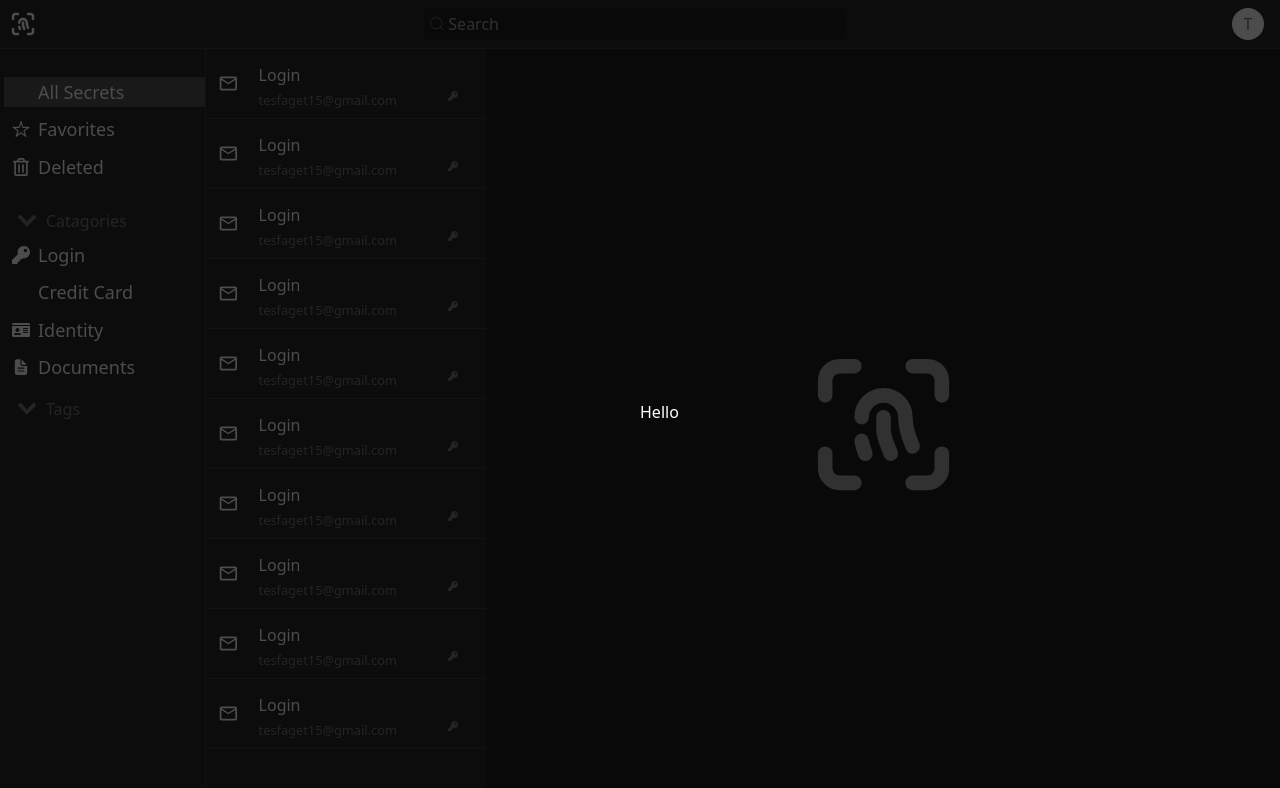
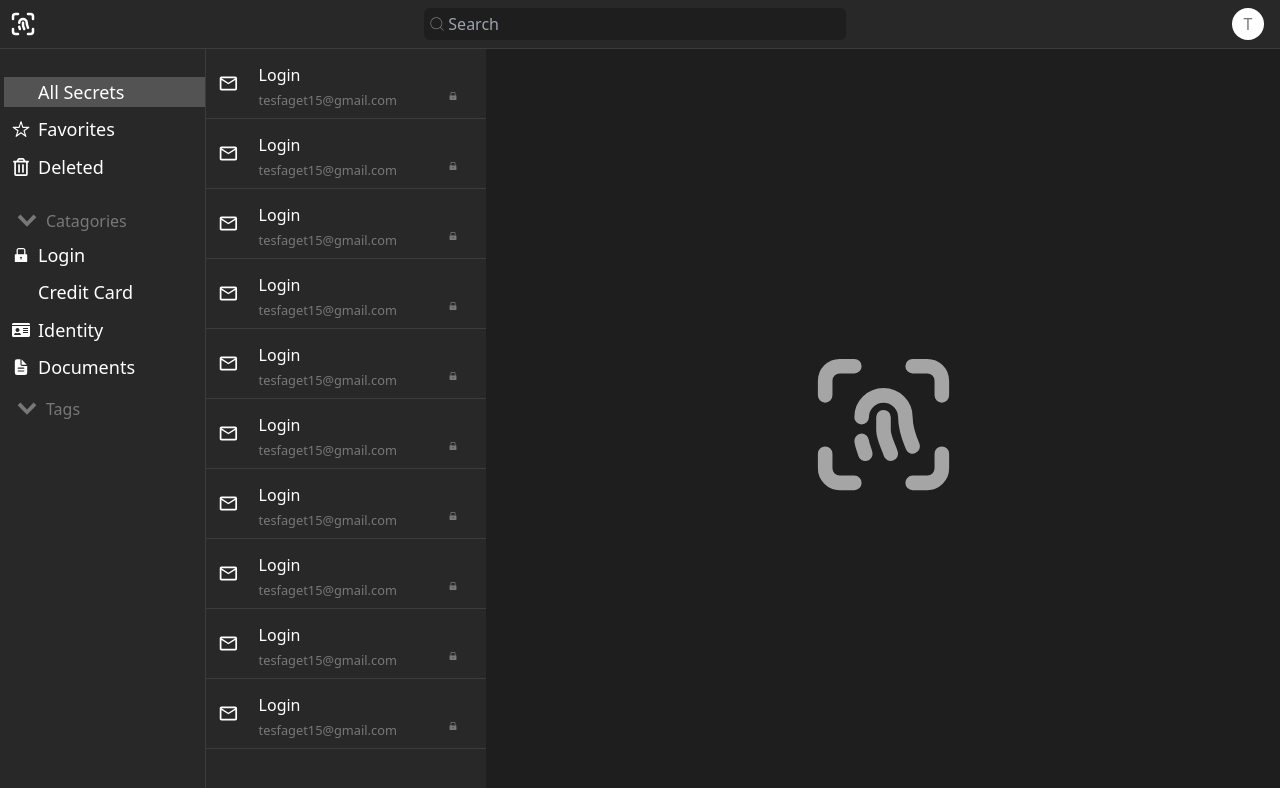
Before and after one commit to tesfatesfaye/FreePass, a React (Vite) app in the folder client/: page / in a window 1280 px wide. Shown: the top 788 px of the page. Built offline with nearby package versions, Linux system fonts and the light colour scheme; some icons are missing.

Commit message:
made changes to the add secret modal as well as changed the login Icon

```diff
--- a/client/src/components/icons/IconLibrary.ts
+++ b/client/src/components/icons/IconLibrary.ts
@@ -14,6 +14,7 @@ import {
 } from "react-icons/io5";
 import { MdOutlineEmail as Email } from "react-icons/md";
 import { TbFingerprintScan as MainIcon } from "react-icons/tb";
+import { AiFillLock as Lock } from "react-icons/ai";
 const icons = {
   AllSecrets,
   ChevronDown,
@@ -25,6 +26,7 @@ const icons = {
   Trash,
   Email,
   MainIcon,
+  Lock,
 };
 
 export default icons;
--- a/client/src/components/secrets/Secrets.tsx
+++ b/client/src/components/secrets/Secrets.tsx
@@ -4,7 +4,7 @@ import SecretItem from "./SecretItem";
 const SecretParent: FC = () => {
   const { secretParentHeight } = useContext(DashboardContext);
   const secrets = Array.from({ length: 10 }, (j, i) => (
-    <SecretItem key={String(i)} id={String(i)} subtype="Email"type="Key" />
+    <SecretItem key={String(i)} id={String(i)} subtype="Email" type="Lock" />
   ));
   return (
     <div
--- a/client/src/data/sideBarData.ts
+++ b/client/src/data/sideBarData.ts
@@ -9,7 +9,7 @@ const sideBarMain = [
 ];
 
 const sideBarSub = [
-  { id: uuidv4(), name: "Login", icon: "Key" },
+  { id: uuidv4(), name: "Login", icon: "Lock" },
   { id: uuidv4(), name: "Credit Card", icon: "Payment" },
   { id: uuidv4(), name: "Identity", icon: "Id" },
   { id: uuidv4(), name: "Documents", icon: "Document" },
--- a/client/src/modals/AddSecret.tsx
+++ b/client/src/modals/AddSecret.tsx
@@ -1,11 +1,15 @@
-import { FC } from "react";
+import { FC, useContext } from "react";
+import { DashboardContext } from "../context/DashboardContext";
 import ReactPortal from "./ReactPortal";
-const AddSecret: FC = (props: any) => {
+
+const AddSecret: FC = () => {
+  const { currentModal } = useContext(DashboardContext);
+  if (currentModal !== "AddSecret") return null;
   return (
     <ReactPortal wrapperId="portal">
       <div className="modal-overlay"></div>
-      <div className="fixed top-1/2 left-1/2  z-50 text-white h-96 my-auto mx-auto">
-        Hello
+      <div className="flex fixed top-0 left-0 right-0 bottom-0 z-50 text-white">
+
       </div>
     </ReactPortal>
   );
```
